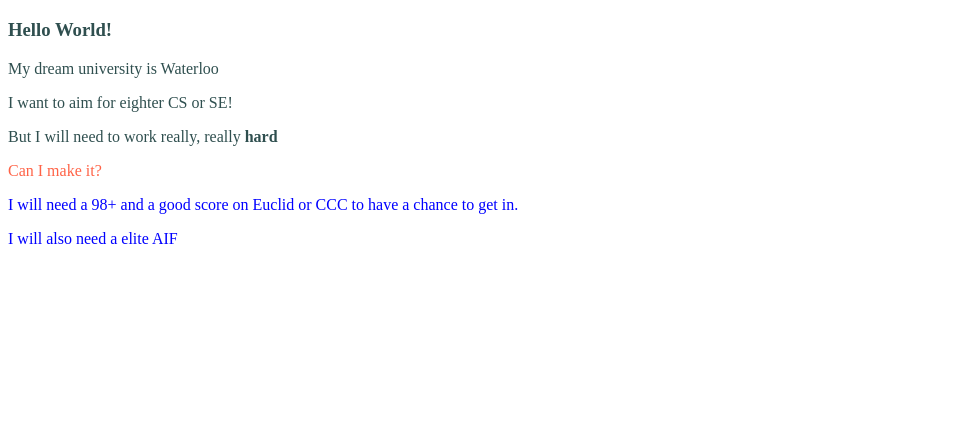
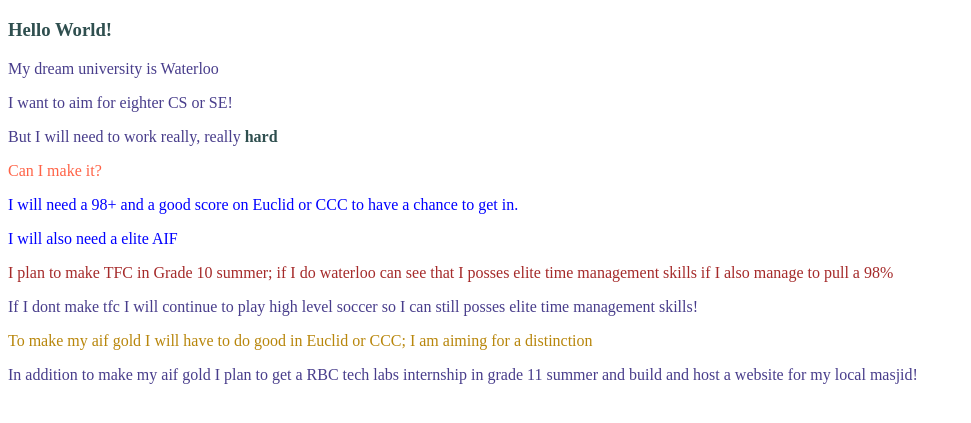
Before and after one commit to ayaan325/learning_css, a plain HTML site: page index.html in a window 1280 px wide. Shown: the part 61-484 px from the top of the page, without its empty margins (0-971 px from the left). Drawn offline with Linux system fonts and the light colour scheme.

Commit message:
Finally learned the basic CSS selectors; that was tough!

```diff
--- a/index.html
+++ b/index.html
@@ -18,5 +18,13 @@
     <p class="admission grades">I will need a 98+ and a good score on Euclid or CCC to have a chance to get in.</p>
     <p class="admission aif">I will also need a elite AIF</p>
 </div>
+<div>
+    <p class="information one">I plan to make TFC in Grade 10 summer; if I do waterloo can see that I posses elite time management skills if I also manage to pull a 98%</p>
+    <p class="information two">If I dont make tfc I will continue to play high level soccer so I can still posses elite time management skills!</p>
+</div>
+<div class="aif">
+    <p class="gold">To make my aif gold I will have to do good in Euclid or CCC; I am aiming for a distinction</p>
+</div>
+<p class="gold">In addition to make my aif gold I plan to get a RBC tech labs internship in grade 11 summer and build and host a website for my local masjid!</p>
 </body>
 </html>
--- a/styles.css
+++ b/styles.css
@@ -1,23 +1,38 @@
 /* here is the universal selector by * */
 * {
+    font-family: "Times New Roman", Times, serif;
     color:darkslategrey
 }
 /* Here is a id selector which can not be overwritten: */
  #important-text {
+    font-family: "Times New Roman", Times, serif;
     color:tomato
 }
 /* type selector to choose a specific element:*/
 
 p {
-    color:darkslategrey
+    font-family: "Times New Roman", Times, serif;
+    color:darkslateblue
 }
 /* here is a class selector */
 .admission {
+    font-family: "Times New Roman", Times, serif;
     color:blue
 }
 /* here is a grouped selector: */
 .waterloo,
 .computer-science {
+    font-family: "Times New Roman", Times, serif;
     color: white
     background-color:black
 }
+/* Here is chaining selectors; code looks for both information and one to color brown: */
+.information.one {
+    font-family: "Times New Roman", Times, serif;
+    color:brown
+}
+/* Here is a descendant combinator; code looks for if b is inside of a because of the space: */
+.aif .gold {
+     font-family: "Times New Roman", Times, serif;
+    color:darkgoldenrod
+}
```
